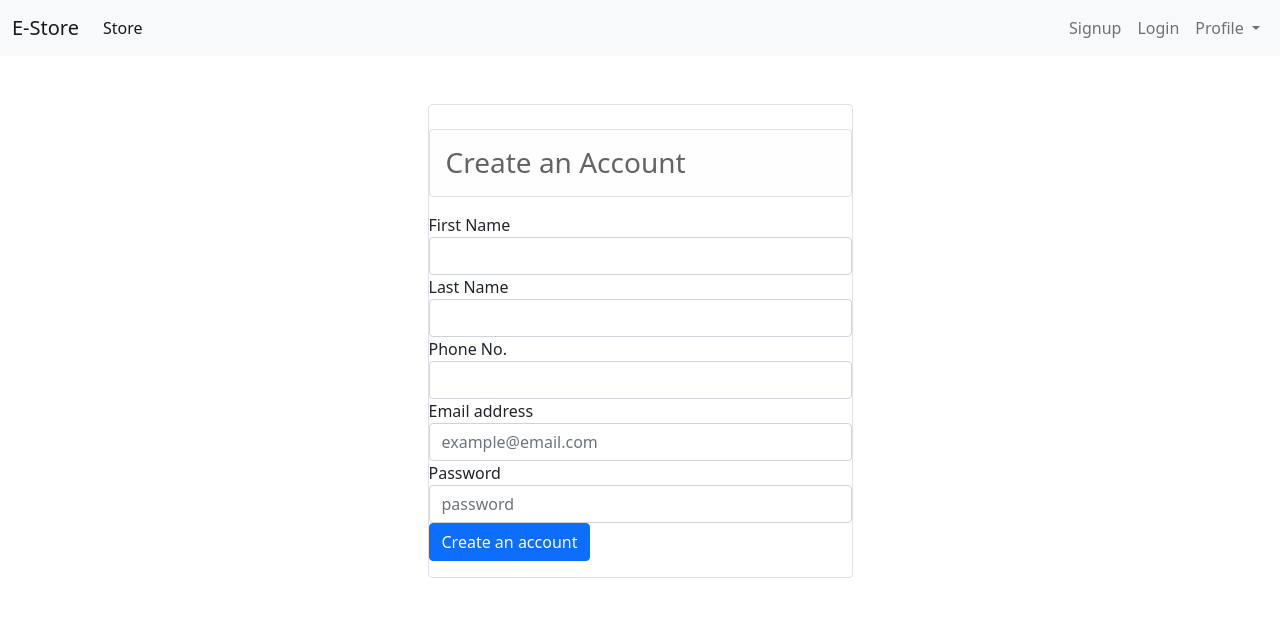
After one commit to soni743/estore, a Django app: page /signup/ in a window 1280 px wide. The commit adds this page. Shown: the top 617 px of the page. Run offline with Django 3.2, Linux system fonts and the light colour scheme.

Commit message:
Saved Django Eshop 01/06/2021

```diff
--- a/myApp/admin.py
+++ b/myApp/admin.py
@@ -1,6 +1,7 @@
 from django.contrib import admin
 from .models.product import Product
 from .models.category import Category
+from .models.customer import  Customer
 
 #Set list_display to control which fields are displayed on the change list page of the admin.
 class AdminProduct(admin.ModelAdmin):
@@ -13,3 +14,4 @@ class AdminCategory(admin.ModelAdmin):
 
 admin.site.register(Product,AdminProduct)
 admin.site.register(Category,AdminCategory)
+admin.site.register(Customer)
--- a/myApp/models/__init__.py
+++ b/myApp/models/__init__.py
@@ -1 +1,3 @@
 from .product import Product
+from .category import Category
+from .customer import Customer
--- a/myApp/templates/base.html
+++ b/myApp/templates/base.html
@@ -21,10 +21,10 @@
 
             <ul class="navbar-nav d-flex mr-0">
                 <li class="nav-item">
-                  <a class="nav-link" aria-current="page" href="#">Signup</a>
+                  <a class="nav-link" aria-current="page" href="/signup/">Signup</a>
                 </li>
                 <li class="nav-item">
-                    <a class="nav-link" aria-current="page" href="#">Login</a>
+                    <a class="nav-link" aria-current="page" href="/login/">Login</a>
                 </li>
                 <li class="nav-item dropdown">
                   <a class="nav-link dropdown-toggle" href="#" id="navbarDropdown" role="button" data-bs-toggle="dropdown" aria-expanded="false">
--- /dev/null
+++ b/myApp/templates/signup.html
@@ -0,0 +1,49 @@
+{% extends 'base.html' %}
+
+{% block content %}
+<div class='container'>
+    <div class='p-4 m-4'>
+        <div class='col-lg-5 mx-auto border rounded pt-4'>
+            <h3 class='alert alert-light border rounded'>Create an Account</h3>
+            <form action='/signup/' method='post'>
+                {% csrf_token %}
+                {% if error %}
+                    <div class='alert alert-danger'>
+                        {{error}}
+                    </div>
+                {% endif %}
+                <div class='form-group'>
+                    <label for="exampleInputEmail1">First Name</label>
+                    {% if formData.first_name %}
+                         <input type="text" value='{{formData.first_name}}' class="form-control" id="firstname" name="firstname" placeholder="">
+                    {% else %}
+                         <input type="text" value='{{formData.first_name}}' class="form-control" id="firstname" name="firstname" placeholder="">
+                    {% endif %}
+                </div>
+
+                <div class='form-group'>
+                    <label for="exampleInputEmail1">Last Name</label>
+                    <input type="text" value='{{formData.last_name}}' class="form-control" id="lastname" name="lastname" placeholder="">
+                </div>
+
+                <div class='form-group'>
+                    <label for="exampleInputEmail1">Phone No.</label>
+                    <input type="text" value='{{formData.phone}}' class="form-control" id="phone" name="phone" placeholder="">
+                </div>
+                <div class='form-group'>
+                    <label for="exampleInputEmail1">Email address</label>
+                    <input type="email" value='{{formData.email}}' class="form-control" id="email" name="email" placeholder="example@email.com">
+                </div>
+                <div class='form-group'>
+                    <label for="exampleInputEmail1">Password</label>
+                    <input type="password"  class="form-control" id="password" name="password" placeholder="password"
+                        placeholder="******">
+                </div>
+                <div class='form-group'>
+                    <input type="submit" class="btn btn-primary" value="Create an account" />
+                </div>
+            </form>
+        </div>
+    </div>
+</div>
+{% endblock %}
--- a/myApp/urls.py
+++ b/myApp/urls.py
@@ -1,7 +1,9 @@
 from django.contrib import admin
 from django.urls import path
-from .views  import Index
+from .views  import Index,signup,Login
 
 urlpatterns = [
-    path('', Index),
+    path('', Index,name='homepage'),
+    path('signup/',signup),
+    path('login/',Login.as_view())
 ]
--- a/myApp/views.py
+++ b/myApp/views.py
@@ -1,7 +1,74 @@
-from django.shortcuts import render
+from django.shortcuts import render,redirect
 from django.http import HttpResponse
 from .models.product import Product
 from .models.category import Category
+from .models.customer import Customer
+# for hashing password
+from django.contrib.auth.hashers import make_password,check_password
+#for classbased views
+from django.views import View
+
+def ValidateUsers(customer):
+    errormsg=None
+    if (not customer.firstname):
+        errormsg ='Firstname required'
+    elif len(customer.firstname) < 4:
+        errormsg ='Firstname must be 4 or more characters long'
+    elif (not customer.lastname):
+        errormsg ='Lastname required'
+    elif len(customer.lastname) < 4:
+        errormsg ='Lastname must be 4 or more characters long'
+    elif (not customer.phone):
+        errormsg ='Phone required'
+    elif len(customer.phone) < 10:
+        errormsg ='Phone must be 10 digits long'
+    elif (not customer.email):
+        errormsg ='Email required'
+    elif (not customer.password):
+        errormsg ='Password required'
+    elif customer.isExits():
+        errormsg = 'Email is Already registered'
+    return errormsg
+
+def RegisteredUsers(request):
+    postData  = request.POST
+    customer = Customer(
+            firstname = postData.get('firstname'),
+            lastname  = postData.get('lastname'),
+            phone = postData.get('phone'),
+            email = postData.get('email'),
+            password = postData.get('password')
+        )
+    formValue={
+            'first_name' : customer.firstname,
+            'last_name' : customer.lastname,
+            'phone' : customer.phone,
+            'email' : customer.email,
+            'password' : customer.password
+    }
+
+    errormsg =None
+    errormsg = ValidateUsers (customer)
+
+    context={
+        'error' : errormsg,
+        'formData' : formValue
+    }
+
+
+    if not errormsg:
+        customer.password = make_password(customer.password)
+        customer.Register()
+        errormsg ='Customer Added successfully!'
+        return redirect('homepage')
+
+    return render(request,'signup.html', context)
+
+def signup(request):
+    if(request.method=='GET'):
+        return render(request,'signup.html')
+    else:
+        return RegisteredUsers(request)
 
 # Create your views here.
 def Index(request):
@@ -14,14 +81,45 @@ def Index(request):
         item = Product.getProductbyCategoryId(category_id)
     else:
         item = Product.getAllProducts()
-    # if int(category_id) == 0:
-    #     item = Product.getAllProducts()
-    # elif category_id is not None:
-    #     item = Product.getProductbyCategoryId(category_id)
-    # else:
-    #     item = Product.getAllProducts()
-
     data={}
     data['products'] = item
     data['categories'] = category
     return render(request,'index.html',data)
+
+class Login(View):
+    def get(self,request):
+        return render(request,'login.html')
+
+    def post(self,request):
+        return CheckLogin(request)
+
+# def login(request):
+#     if request.method == 'GET':
+#         return render(request,'login.html')
+#     else:
+#         return CheckLogin(request)
+
+def CheckLogin(request):
+    email = request.POST.get('email')
+    password = request.POST.get('password')
+
+    #get email
+    customer = Customer.get_customer_by_email(email)
+    errormsg=None
+    if customer:
+        #get password
+        userpassword = Customer.objects.get(email = email)
+        flag = check_password(password,userpassword.password)
+
+        if flag:
+            return redirect('homepage')
+        else:
+            errormsg='Password is Invalid!'
+    else:
+        errormsg='Email is Invalid!'
+
+    formData={
+        'Email' : email,
+        'error' : errormsg
+    }
+    return render(request,'login.html',formData)
```
Also changed, not shown: myApp/models/customer.py (added, +24 -0 lines), myApp/templates/login.html (added, +34 -0 lines), db.sqlite3, myApp/migrations/0005_customer.py (added).
